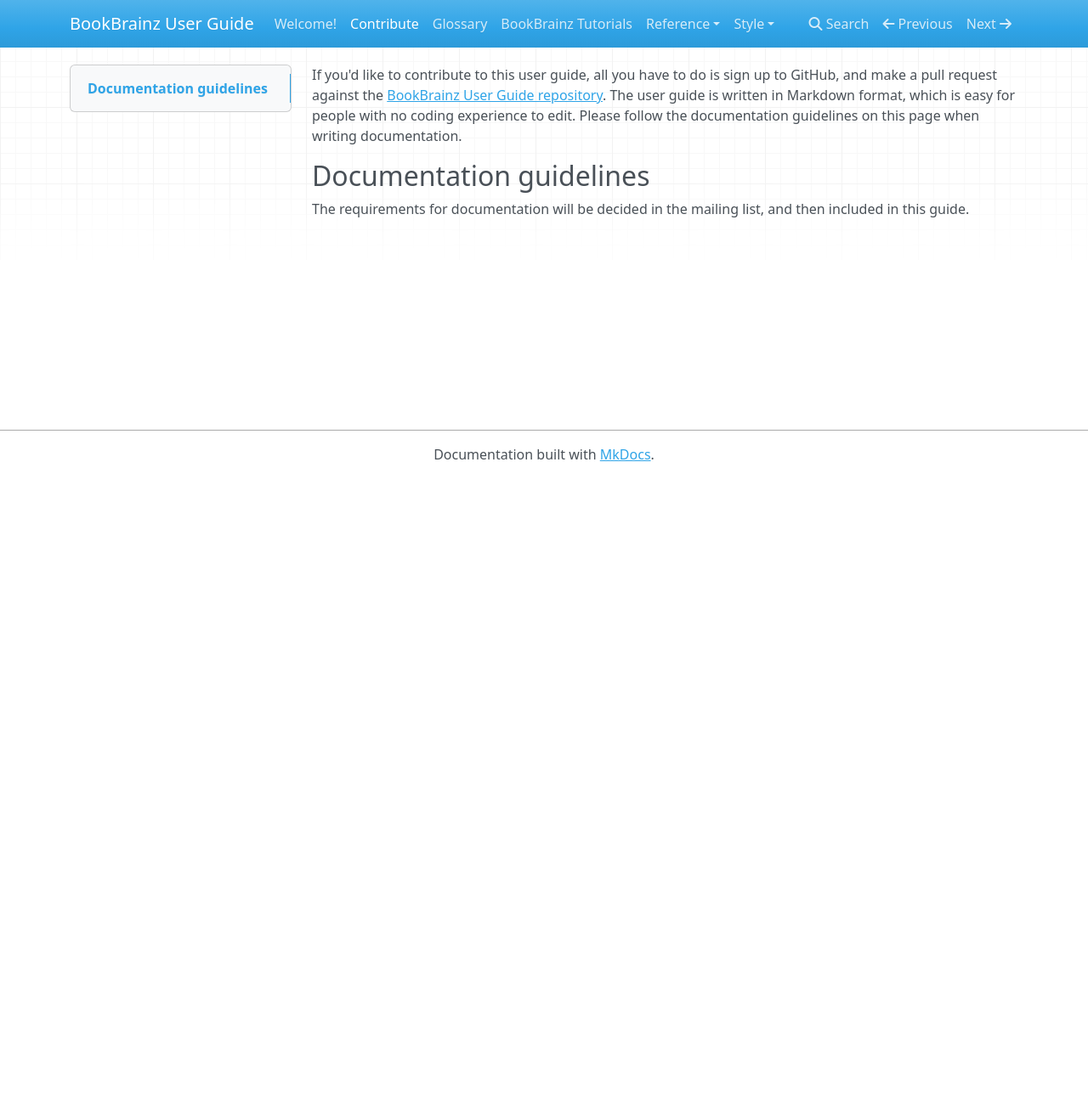
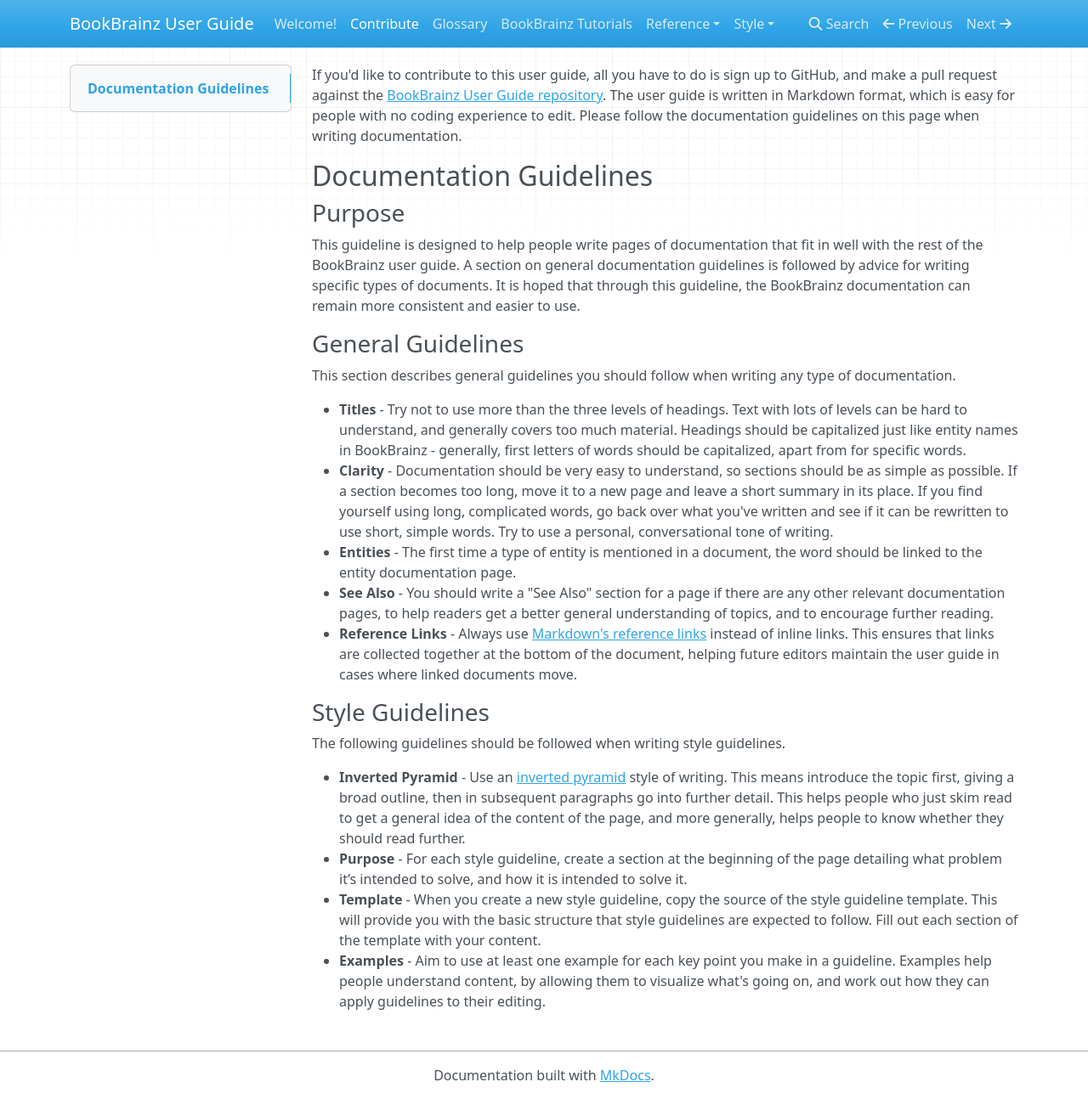
Before and after one commit to metabrainz/bookbrainz-user-guide, an MkDocs documentation site: the page built from docs/contribute.md, in a window 1280 px wide and 1294 px high. Shown: the whole window at 85% size. Built offline with MkDocs 1.6.1, drawn with Linux system fonts in a browser that asks for light colours; nearby versions of some CDN libraries.

Commit message:
Added documentation guidelines and improve cross-linking

```diff
--- a/docs/contribute.md
+++ b/docs/contribute.md
@@ -5,7 +5,58 @@ is written in Markdown format, which is easy for people with no coding
 experience to edit. Please follow the documentation guidelines on this page when
 writing documentation.
 
-Documentation guidelines
-------------------------
-The requirements for documentation will be decided in the mailing list, and then
-included in this guide.
+## Documentation Guidelines
+### Purpose
+This guideline is designed to help people write pages of documentation that fit
+in well with the rest of the BookBrainz user guide. A section on general
+documentation guidelines is followed by advice for writing specific types of
+documents. It is hoped that through this guideline, the BookBrainz
+documentation can remain more consistent and easier to use.
+
+### General Guidelines
+This section describes general guidelines you should follow when writing any
+type of documentation.
+
+* **Titles** - Try not to use more than the three levels of headings. Text with
+lots of levels can be hard to understand, and generally covers too much
+material. Headings should be capitalized just like entity names in BookBrainz -
+generally, first letters of words should be capitalized, apart from for
+specific words.
+* **Clarity** - Documentation should be very easy to understand, so sections
+should be as simple as possible. If a section becomes too long, move it to a
+new page and leave a short summary in its place. If you find yourself using
+long, complicated words, go back over what you've written and see if it can be
+rewritten to use short, simple words. Try to use a personal, conversational
+tone of writing.
+* **Entities** - The first time a type of entity is mentioned in a document,
+the word should be linked to the entity documentation page.
+* **See Also** - You should write a "See Also" section for a page if there are
+any other relevant documentation pages, to help readers get a better general
+understanding of topics, and to encourage further reading.
+* **Reference Links** - Always use [Markdown's reference links][reference links]
+instead of inline links. This ensures that links are collected together at the
+bottom of the document, helping future editors maintain the user guide in cases
+where linked documents move.
+
+### Style Guidelines
+The following guidelines should be followed when writing style guidelines.
+
+* **Inverted Pyramid** - Use an [inverted pyramid][] style of writing. This
+means introduce the topic first, giving a broad outline, then in subsequent
+paragraphs go into further detail. This helps people who just skim read to get
+a general idea of the content of the page, and more generally, helps people to
+know whether they should read further.
+* **Purpose** - For each style guideline, create a section at the beginning of
+the page detailing what problem it’s intended to solve, and how it is intended
+to solve it.
+* **Template** - When you create a new style guideline, copy the source of the
+style guideline template. This will provide you with the basic structure that
+style guidelines are expected to follow. Fill out each section of the template
+with your content.
+* **Examples** - Aim to use at least one example for each key point you make in
+a guideline. Examples help people understand content, by allowing them to
+visualize what's going on, and work out how they can apply guidelines to their
+editing.
+
+[reference links]: http://daringfireball.net/projects/markdown/syntax#link
+[inverted pyramid]: http://en.wikipedia.org/wiki/Inverted_pyramid
```
Also changed, not shown: docs/index.md (+1 -0 lines), docs/reference/index.md (added, +4 -0 lines).
